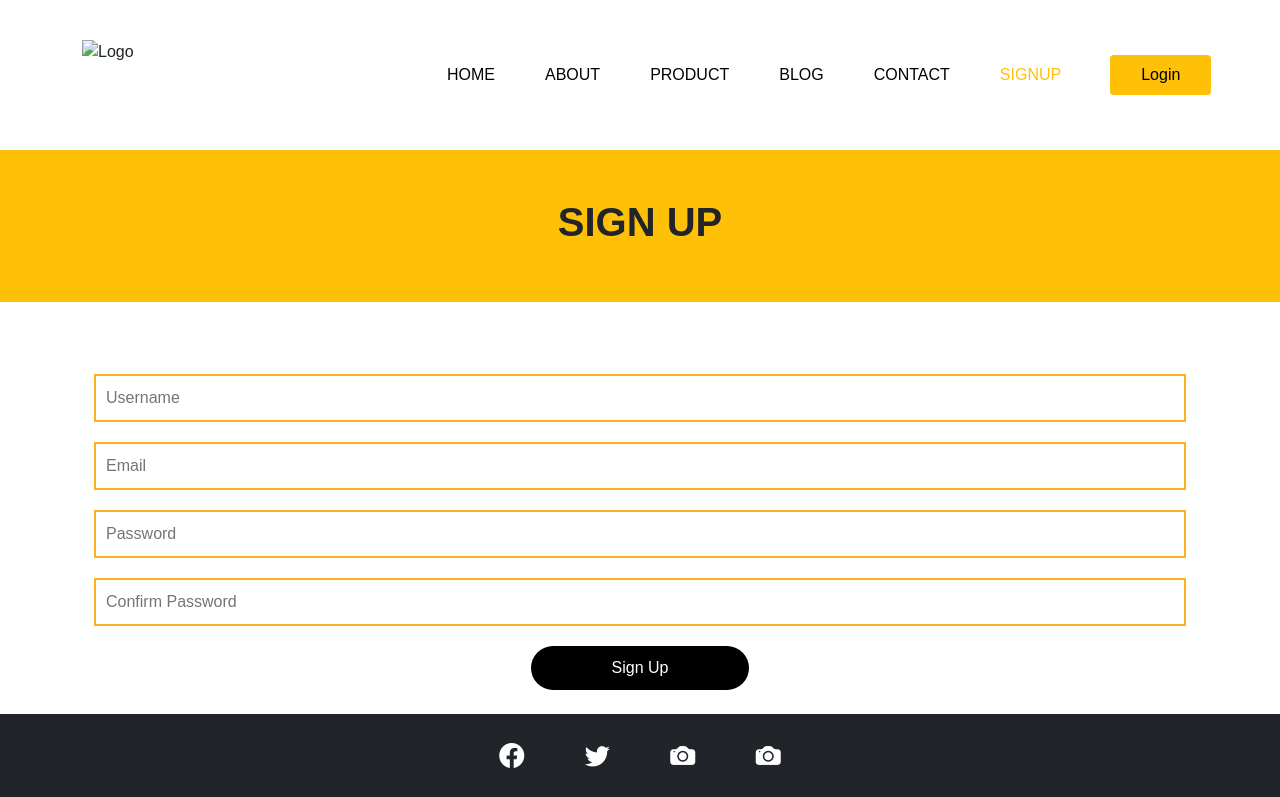
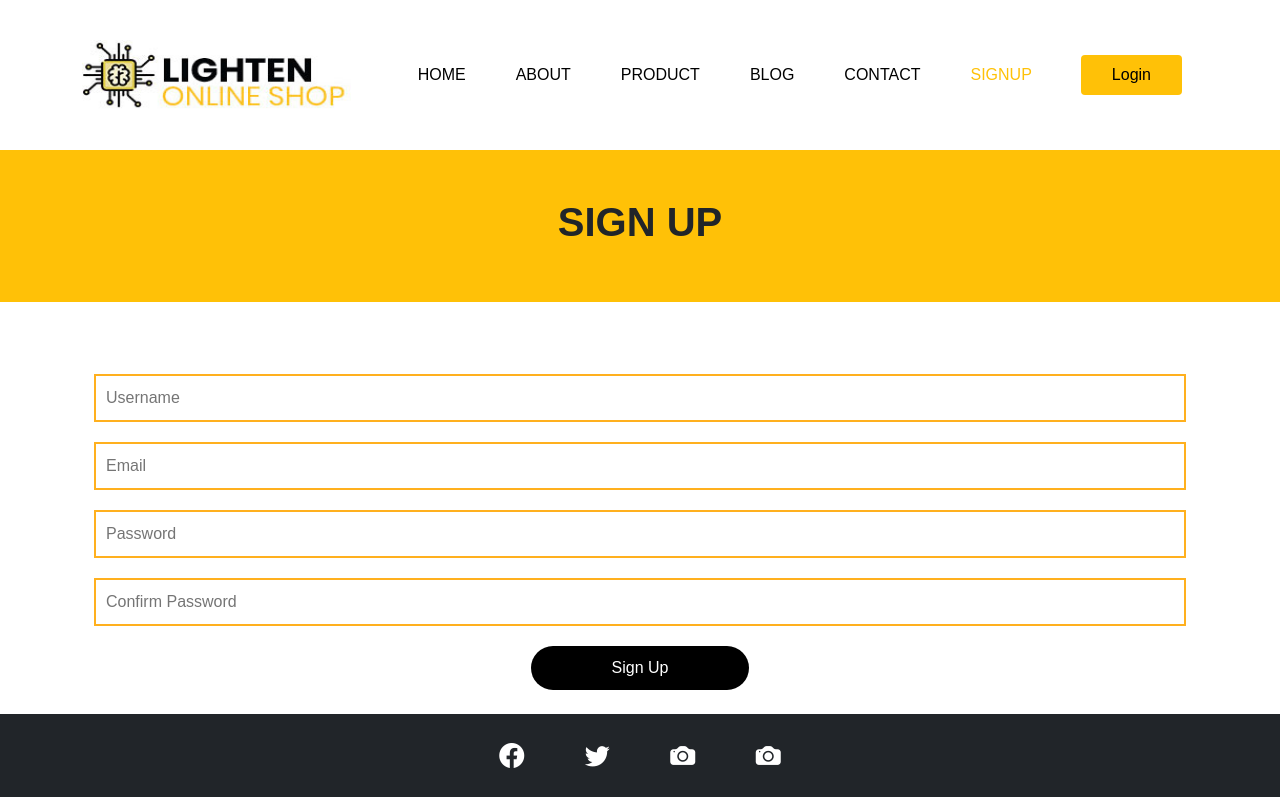
Before and after one commit to F20RSEEN1M01023H/Lighten-website-, a plain HTML site: page sign up.html in a window 1280 px wide. Shown: the top 797 px of the page. Drawn offline with nearby package versions, Linux system fonts and the light colour scheme; the site is published under a folder, as on GitHub Pages, so addresses that start at the root find nothing.

Commit message:
Update sign up.html

```diff
--- a/sign up.html
+++ b/sign up.html
@@ -186,7 +186,7 @@
     <nav class="navbar navbar-expand-lg  ">
         <div class="container ">
 
-            <img src="/assets/logo.jpg" alt="Logo" height="70px " width="300px">
+            <img src="assets/logo.jpg" alt="Logo" height="70px " width="300px">
 
             <button class="navbar-toggler" type="button" data-toggle="collapse" data-target="#navbarNav"
                 aria-controls="navbarNav" aria-expanded="false" aria-label="Toggle navigation">
```
